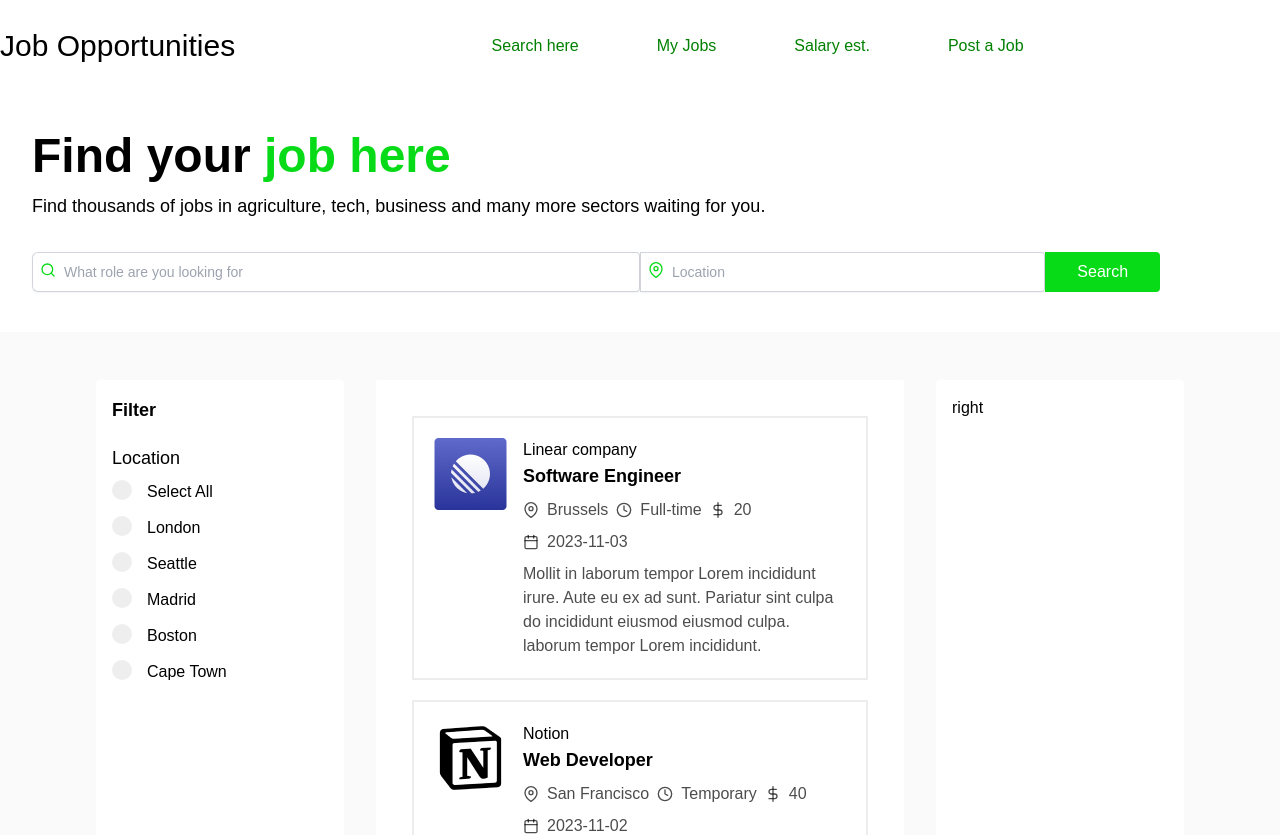
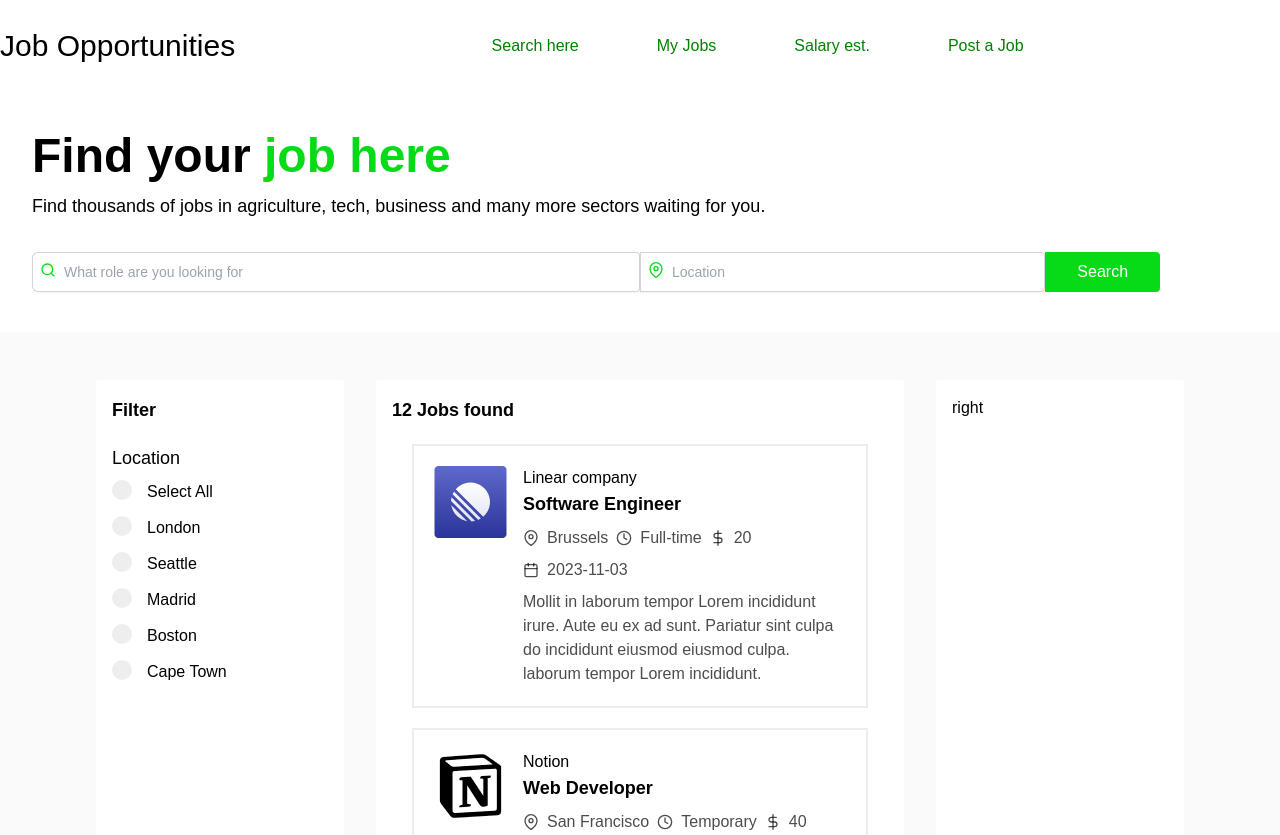
Before and after one commit to Bongani-4/Farm-Guardian-official-Web, a React (Vite) app in the folder FG/: page /AnimalCaretaker in a window 1280 px wide. Shown: the top 835 px of the page. Built offline with nearby package versions, Linux system fonts and the light colour scheme.

Commit message:
animal cartaker,left sidebar

```diff
--- a/FG/src/Pages/AnimalCaretaker.jsx
+++ b/FG/src/Pages/AnimalCaretaker.jsx
@@ -99,7 +99,7 @@ const AnimalCaretaker = () => {
           <div className="col-span-2 bg-white p-4 rounded-sm">
             {
               isLoading ? (<p> Collecting Jobs...</p>) : result.length > 0 ? (<Jobs result={result} />) : <>
-                <h3>{result.length} Jobs </h3>
+                <h3 className=" text lg font"> </h3>
                 <p>No Jobs found.</p>
               </>
             }
--- a/FG/src/Pages/Jobs.jsx
+++ b/FG/src/Pages/Jobs.jsx
@@ -1,8 +1,9 @@
 import React from 'react'
 
-const Jobs = ( {result}) => {
+const Jobs = ({ result }) => {
   return (
-    <div>{result}</div>
+    <div> <h3 className=" text-lg font-bold mb-2">{result.length} Jobs  found</h3>
+      {result}</div>
   )
 }
 
```
